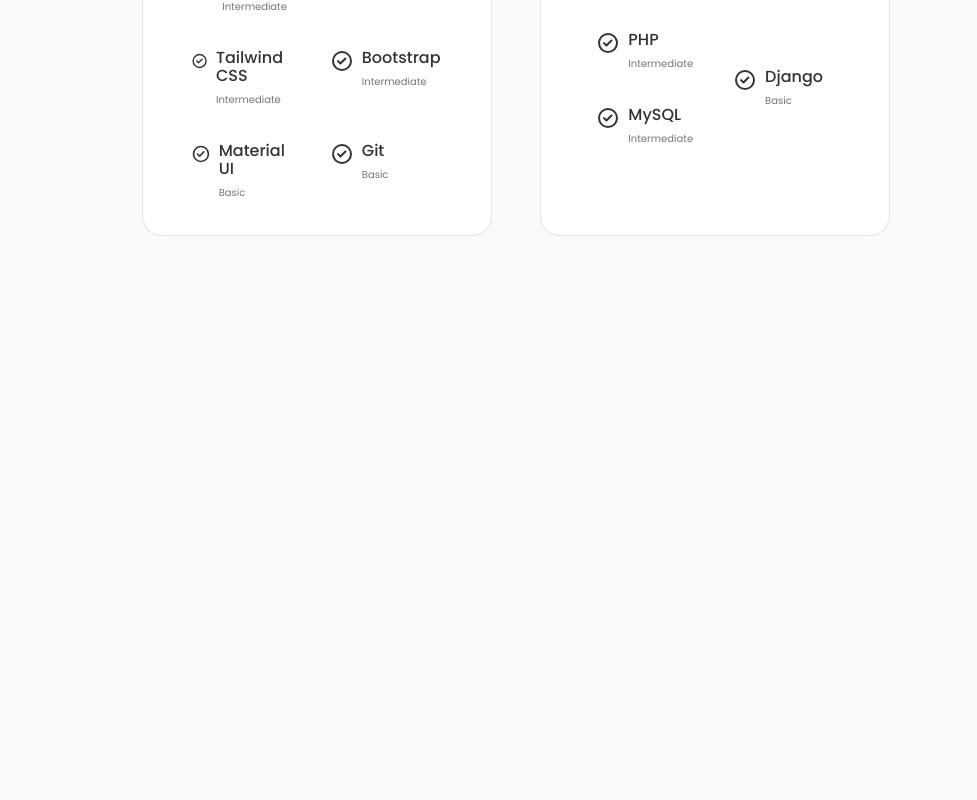
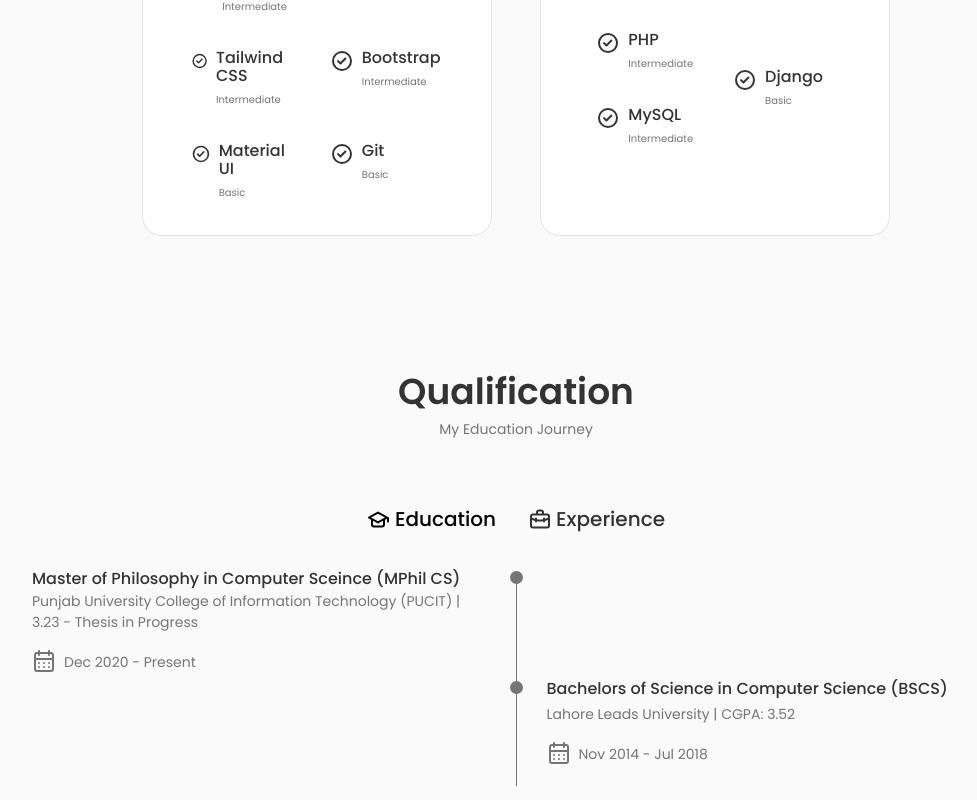
Before and after one commit to iamsaadvirk/muhammad-saad-resume, a React (Create React App) app: page / in a window 1280 px wide. Shown: the part 1738-2538 px from the top of the page, without its empty margins (124-1101 px from the left). Before the commit the page ends 2006 px from the top, so only its background shows below. Built offline with nearby package versions, Linux system fonts and the light colour scheme; the HTML template or start-up script is replaced by a standard one.

Commit message:
Qualification component added and Hone/About updated

```diff
--- a/src/App.css
+++ b/src/App.css
@@ -156,7 +156,7 @@
   margin-left: var(--mb-0-5);
 }
 
-.button__flex {
+.button--flex {
   display: inline-flex;
   align-items: center;
 }
--- a/src/App.js
+++ b/src/App.js
@@ -2,6 +2,7 @@
 import About from './components/about/About';
 import Header from './components/header/Header';
 import Home from './components/home/Home';
+import Qualification from './components/qualification/Qualification';
 import Skills from './components/skills/Skills';
 
 function App() {
@@ -13,6 +14,7 @@
           <Home />
           <About />
           <Skills />
+          <Qualification />
         </main>
     </div>
   );
--- a/src/components/about/About.jsx
+++ b/src/components/about/About.jsx
@@ -21,9 +21,9 @@
             Experienced with the latest cutting-edge development tools and procedures. I am proficient in the assortment of technologies, including React JS, Python, JavaScript, Django, and UI libraries like Tailwind CSS, Material UI, and Bootstrap. I have worked with varieties of Relational Databases (RDBMS) like MySQL and NoSQL DBs like Firebase. I am able to effectively self-manage during independent projects, as well as collaborate as part of a productive team.
             </p>
 
-            <a download='' href={CV} className='button button--flex about__button-level'>Download CV
+            <a download='' href={CV} className='button button--flex'>Download CV
               <svg
-                class="button__icon"
+                className="button__icon"
                 xmlns="http://www.w3.org/2000/svg"
                 width="24"
                 height="24"
--- a/src/components/about/about.css
+++ b/src/components/about/about.css
@@ -46,11 +46,6 @@
     font-size: var(--small-font-size);
 }
 
-.about__button-level {
-    display: flex;
-    flex-direction: row;
-    width: 220px;
-}
 
 /* ======================== BREAKPOINTS ======================== */
 
--- a/src/components/home/Data.jsx
+++ b/src/components/home/Data.jsx
@@ -10,7 +10,7 @@
                 viewBox="0 0 48 48"
                 fill="none"
                 xmlns="http://www.w3.org/2000/svg"
-                class="home__hand"
+                className="home__hand"
             >
                 <path
                 d="M25.4995 32.0305L31.3495 33.1555L36.1495 8.48051C36.4495 6.83051 35.3995 5.18051 33.8245 4.88051C32.1745 4.58051 30.5995 5.70551 30.2995 7.35551L25.4995 32.0305Z"
@@ -59,9 +59,9 @@
             I'm a fullstack developer based in Lahore, Pakistan. I'm very passionate and dedicated to my work.
         </p>
 
-        <a href="#contact" className="button button--flex button-level"> Say Hello!
+        <a href="#contact" className="button button--flex"> Say Hello!
             <svg
-                class="button__icon"
+                className="button__icon"
                 xmlns="http://www.w3.org/2000/svg"
                 width="24"
                 height="24"
--- a/src/components/home/ScrollDown.jsx
+++ b/src/components/home/ScrollDown.jsx
@@ -8,7 +8,7 @@
             <svg
                     width="32px"
                     height="32px"
-                    class="home__scroll-mouse"
+                    className="home__scroll-mouse"
                     viewBox="0 0 247 390"
                     version="1.1"
                     xmlns="http://www.w3.org/2000/svg"
@@ -22,7 +22,7 @@
                     }}
                 >
                     <path
-                    class="wheel"
+                    className="wheel"
                     d="M123.359,79.775l0,72.843"
                     style={{
                         fill: "none",
--- /dev/null
+++ b/src/components/qualification/Qualification.jsx
@@ -0,0 +1,134 @@
+import React, { useState } from 'react'
+import './qualification.css'
+import { UilGraduationCap, UilBriefcaseAlt, UilCalendarAlt  } from '@iconscout/react-unicons'
+
+const Qualification = () => {
+    const [toggleState, setToggleState] = useState(1);
+
+    const toggleTab = (index) => {
+        setToggleState(index)
+    }
+
+  return (
+    <section className="qualification section">
+        <h2 className="section__title">Qualification</h2>
+        <span className="section__subtitle">My Education Journey</span>
+
+        <div className="qualification__container container">
+            <div className="qualification__tabs">
+                <div
+                    className={toggleState === 1 ? "qualification__button button--flex qualification__active" : "qualification__button button--flex"}
+                    onClick={() => toggleTab(1)}
+                >
+                    <UilGraduationCap className='qualification__icon' /> Education
+                </div>
+
+                <div
+                    className={toggleState === 2 ? "qualification__button button--flex qualification__active" : "qualification__button button--flex"}
+                    onClick={() => toggleTab(2)}
+                >
+                    <UilBriefcaseAlt className='qualification__icon' /> Experience
+                </div>
+            </div>
+
+            <div className="qualification__sections">
+                <div className={toggleState === 1 ? "qualification__content qualification__content-active" : "qualification__content"}>
+                    <div className="qualification__data">
+                        <div>
+                            <h3 className="qualification__title">Master of Philosophy in Computer Sceince (MPhil CS)</h3>
+                            <span className="qualification__subtitle">Punjab University College of Information Technology (PUCIT) | 3.23 - Thesis in Progress</span>
+                            <div className="qualification__calender">
+                                <UilCalendarAlt /> Dec 2020 - Present
+                            </div>
+                        </div>
+
+                        <div>
+                            <span className="qualification__rounder"></span>
+                            <span className="qualification__line"></span>
+                        </div>
+                    </div>
+
+                    <div className="qualification__data">
+                        <div></div>
+                        <div>
+                            <span className="qualification__rounder"></span>
+                            <span className="qualification__line"></span>
+                        </div>
+                        <div>
+                            <h3 className="qualification__title">Bachelors of Science in Computer Science (BSCS)</h3>
+                            <span className="qualification__subtitle">Lahore Leads University | CGPA: 3.52</span>
+                            <div className="qualification__calender">
+                                <UilCalendarAlt /> Nov 2014 - Jul 2018
+                            </div>
+                        </div>
+                    </div>
+                </div>
+
+                <div className={toggleState === 2 ? "qualification__content qualification__content-active" : "qualification__content"}>
+                    <div className="qualification__data">
+                        <div>
+                            <h3 className="qualification__title">Front-end Web Developer Intern (Remote)</h3>
+                            <span className="qualification__subtitle">Singapore - Right-Hand Cybersecurity</span>
+                            <div className="qualification__calender">
+                                <UilCalendarAlt /> Oct 2022 - Dec 2022
+                            </div>
+                        </div>
+
+                        <div>
+                            <span className="qualification__rounder"></span>
+                            <span className="qualification__line"></span>
+                        </div>
+                    </div>
+
+                    <div className="qualification__data">
+                        <div></div>
+                        <div>
+                            <span className="qualification__rounder"></span>
+                            <span className="qualification__line"></span>
+                        </div>
+                        <div>
+                            <h3 className="qualification__title">Software Engineer Intern (Remote)</h3>
+                            <span className="qualification__subtitle">Australia - Horizon Digital (Pakistan)</span>
+                            <div className="qualification__calender">
+                                <UilCalendarAlt /> Aug 2022 - Oct 2022
+                            </div>
+                        </div>
+                    </div>
+
+                    <div className="qualification__data">
+                        <div>
+                            <h3 className="qualification__title">Web Developer Intern</h3>
+                            <span className="qualification__subtitle">Pakistan - Filmbaily</span>
+                            <div className="qualification__calender">
+                                <UilCalendarAlt /> June 2018 - Aug 2018
+                            </div>
+                        </div>
+
+                        <div>
+                            <span className="qualification__rounder"></span>
+                            <span className="qualification__line"></span>
+                        </div>
+                    </div>
+
+                    <div className="qualification__data">
+                        <div></div>
+                        <div>
+                            <span className="qualification__rounder"></span>
+                            <span className="qualification__line"></span>
+                        </div>
+                        <div>
+                            <h3 className="qualification__title">Front-end Intern</h3>
+                            <span className="qualification__subtitle">Pakistan - BasePlan.pk</span>
+                            <div className="qualification__calender">
+                                <UilCalendarAlt /> Apr 2018 - Jun 2018
+                            </div>
+                        </div>
+                    </div>
+                </div>
+            </div>
+        </div>
+    </section>
+  )
+}
+
+export default Qualification
--- /dev/null
+++ b/src/components/qualification/qualification.css
@@ -0,0 +1,118 @@
+.qualification__tabs {
+    display: flex;
+    justify-content: center;
+    margin-bottom: var(--mb-2);
+}
+
+.qualification__button {
+    font-size: var(--h3-font-size);
+    font-weight: var(--font-medium);
+    color: var(--title-color);
+    margin: 0 var(--mb-1);
+    cursor: pointer;
+}
+
+.qualification__button:hover {
+    color: var(--title-color-dark);
+}
+
+.qualification__icon {
+    font-size: 1.8rem;
+    margin-right: var(--mb-0-25);
+}
+
+.qualification__active {
+    color: var(--title-color-dark);
+}
+
+.qualification_sections {
+    display: grid;
+    grid-template-columns: 0.5fr;
+    justify-content: center;
+}
+
+.qualification__content {
+    display: none;
+}
+
+.qualification__content-active {
+    display: block;
+}
+
+.qualification__data {
+    display: grid;
+    grid-template-columns: 1fr max-content 1fr;
+    column-gap: 1.5rem;
+}
+
+.qualification__title {
+    font-size: var(--normal-font-size);
+    font-weight: var(--font-medium);
+}
+
+.qualification__subtitle {
+    display: inline-block;
+    font-size: var(--small-font-size);
+    margin-bottom: var(--mb-1);
+}
+
+.qualification__calender {
+    font-size: var(--small-font-size);
+    display: flex;
+    grid-template-columns: repeat(2, 1fr);
+    column-gap: 0.5rem;
+    line-height: 1.7rem;
+}
+
+.qualification__rounder {
+    display: inline-block;
+    width: 13px;
+    height: 13px;
+    background-color: var(--text-color);
+    border-radius: 50%;
+}
+
+.qualification__line {
+    display: block;
+    width: 1px;
+    height: 100%;
+    background-color: var(--text-color);
+    transform: translate(6px, -7px);
+}
+
+/* ======================== BREAKPOINTS ======================== */
+
+/* For large devices */
+@media screen and (max-width: 992px){
+    .qualification__container {
+        margin-left: var(--mb-1-5);
+        margin-right: auto;
+    }
+}
+
+/* For Medium Devices */
+@media screen and (max-width: 768px) {
+    .qualification__container {
+        margin-left: var(--mb-1-5);
+        margin-right: var(--mb-1-5);
+    }
+}
+
+@media screen and (max-width: 576px) {
+    .qualification__sections {
+        grid-template-columns: initial;
+    }
+
+    .qualification__button {
+        margin: 0 var(--mb-0-75);
+    }
+}
+
+/* For small devices */
+@media screen and (max-width: 350px) {
+    .qualification__data {
+        gap: 0.5rem;
+    }
+
+
+}
```
Also changed, not shown: src/components/home/home.css (+0 -12 lines).
